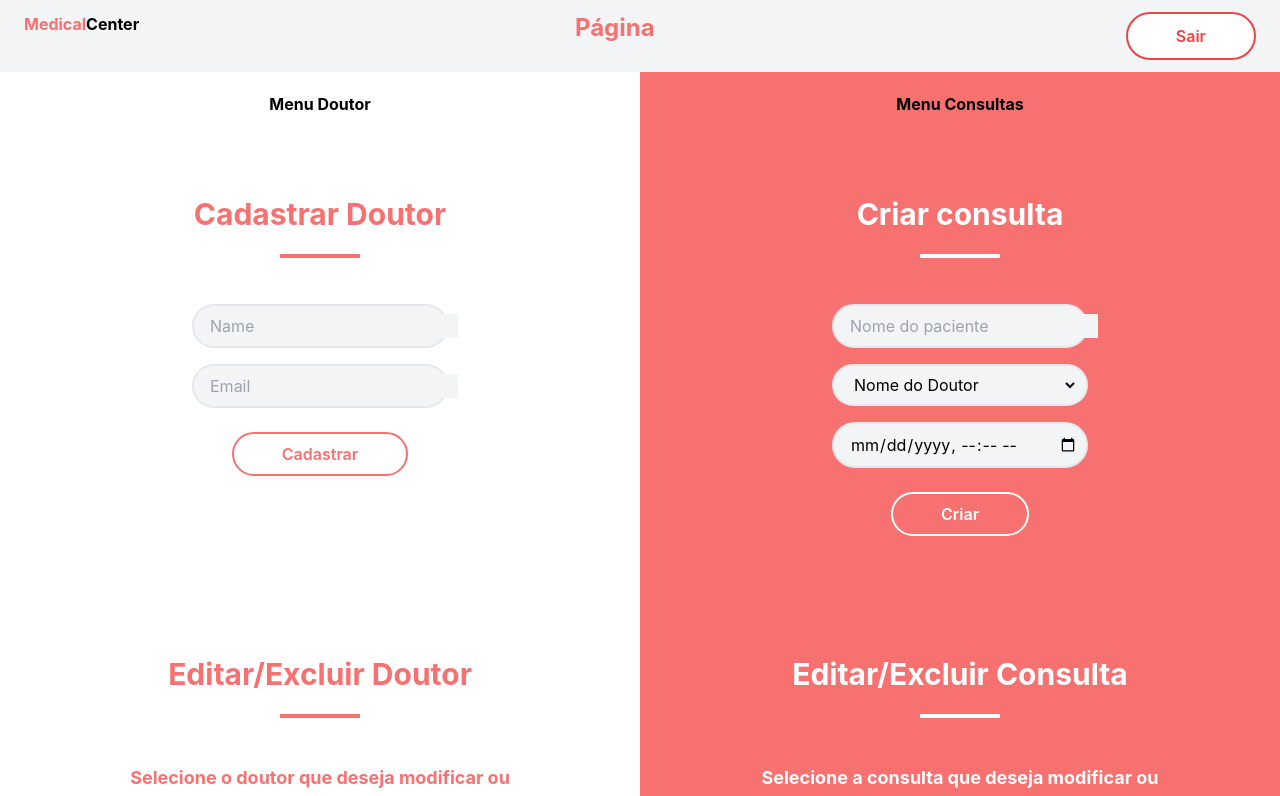
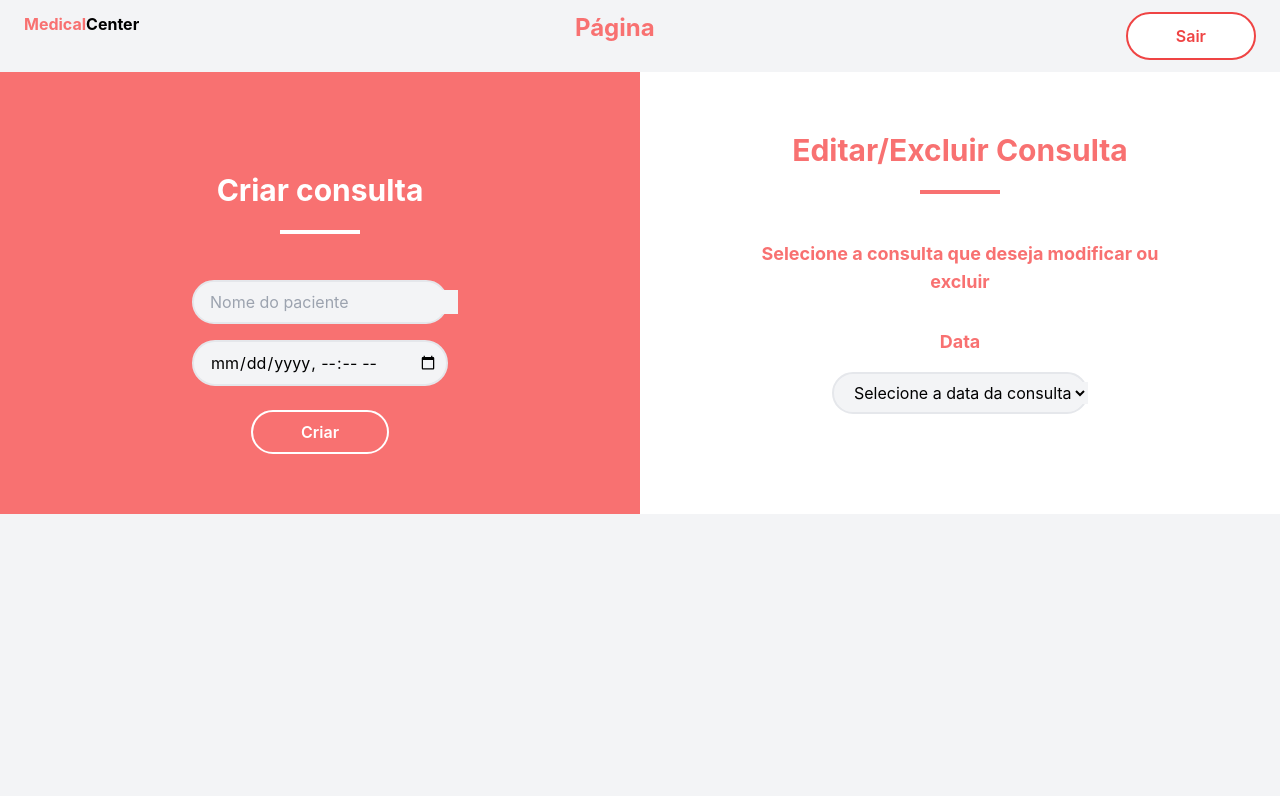
Before and after one commit to enzoggqs/medical-center, a React (Create React App) app in the folder medical-center-front/: page / in a window 1280 px wide. Shown: the top 796 px of the page. Built offline with nearby package versions, Linux system fonts and the light colour scheme; sample sign-in values are in the browser's storage.

Commit message:
Adding doctorPage to HomePage

```diff
--- a/medical-center-front/src/pages/HomePage/index.jsx
+++ b/medical-center-front/src/pages/HomePage/index.jsx
@@ -3,6 +3,8 @@ import { useState } from "react";
 import AppointmentsTable from "../../components/AppointmentsTable";
 import DoctorsList from "../../components/DoctorsList";
 import FormAddDoctor from "../../components/FormAddDoctor";
+import FormDoctorCreateAppointment from "../../components/FormDoctorCreateAppointment";
+import FormDoctorEditAppointment from "../../components/FormDoctorEditAppointment";
 import FormEditDoctor from "../../components/FormEditDoctor";
 import FormSecretaryCreateAppointment from "../../components/FormSecretaryCreateAppointment";
 import FormSecretaryEditAppointment from "../../components/FormSecretaryEditAppointment";
@@ -18,11 +20,15 @@ import {
   editDoctor,
   deleteDoctor,
   secretaryEditAppointment,
-  secretaryDeleteAppointment
+  secretaryDeleteAppointment,
+  getDoctorAppointments,
+  doctorCreateAppointment,
+  doctorEditAppointment,
+  doctorDeleteAppointment
 } from "../../services/api";
 
 const HomePage = () => {
-    const { authenticated, logout, user } = useContext(AuthContext)
+    const { user } = useContext(AuthContext)
     const [doctors, setDoctors] = useState([])
     const [appointments, setAppointments] = useState([]);
     const [loading, setLoading] = useState(true);
@@ -38,7 +44,6 @@ const HomePage = () => {
     const [showDoctorToChangeFields, setShowDoctorToChangeFields] = useState(false);
     const [doctorNewName, setDoctorNewName] = useState(null);
 
-    const [showAppointmentToChangeFields, setShowAppointmentToChangeFields] = useState(false);
     const [appointmentToChange, setAppointmentToChange] = useState(null);
     const [appointmentToChangeDate, setAppointmentToChangeDate] = useState(null);
     const [appointmentsForDate, setAppointmentsForDate] = useState(null);
@@ -46,16 +51,23 @@ const HomePage = () => {
     const [appointmentNewDate, setAppointmentNewDate] = useState('');
 
     useEffect(() => {
-        console.log(user, appointments);
+        console.log(user);
         if(user.userType === 2){
             (async () => {
                 const allDoctors = await getDoctors();
                 setDoctors(allDoctors.data.doctors);
 
                 const allAppointments =  await getSecretaryAppointments();
-                console.log(allAppointments.data, allDoctors.data)
                 setAppointments(allAppointments.data);
 
+                setLoading(false);
+            })();
+        }
+        if(user.userType == 1){
+          (async () => {
+            const allAppointments =  await getDoctorAppointments();
+            setAppointments(allAppointments.data);
+            setAppointmentDoctor(user.id)
             setLoading(false);
         })();
         }
@@ -80,11 +92,9 @@ const HomePage = () => {
 
     useEffect(() => {
     if(appointmentToChange !== null) {
-      setShowAppointmentToChangeFields(true);
       setAppointmentNewPatient(appointments.find((ap) => ap.id == appointmentToChange).patientName)
 
     }else {
-      setShowAppointmentToChangeFields(false);
       setAppointmentNewPatient('Digite o novo nome do paciente')
       setAppointmentNewDate('')
     }
@@ -92,7 +102,6 @@ const HomePage = () => {
     }, [appointmentToChange])
 
     const handleCreateDoctor = async (e) => {
-        console.log('oi')
         e.preventDefault();
 
         await createDoctor(doctorToCreateName, doctorToCreateEmail)
@@ -106,10 +115,14 @@ const HomePage = () => {
       e.preventDefault();
       var date = new Date(appointmentDate);
 
-      // console.log(appointmentPatient, appointmentDoctor, date.toISOString())
 
+      if(user.userType == 2){
         await secretaryCreateAppointment(appointmentPatient, appointmentDoctor, date.toISOString())
-      const allAppointments =  await getSecretaryAppointments();
+        var allAppointments =  await getSecretaryAppointments();
+      } else {
+        await doctorCreateAppointment(appointmentDoctor, appointmentPatient, date.toISOString())
+        var allAppointments =  await getDoctorAppointments();
+      }
       await setAppointments(allAppointments.data);
       await setAppointmentPatient('');
       await setAppointmentDoctor(null);
@@ -129,7 +142,6 @@ const HomePage = () => {
     const handleDeleteDoctor = async (e) => {
       e.preventDefault();
 
-      console.log(doctorToChange);
       await deleteDoctor(doctorToChange);
 
       const allDoctors = await getDoctors();
@@ -146,6 +158,7 @@ const HomePage = () => {
       e.preventDefault();
       var date = new Date(appointmentNewDate);
 
+      if(user.userType == 2){
         if(!appointmentNewDate) {
           await secretaryEditAppointment(
             0,
@@ -159,11 +172,27 @@ const HomePage = () => {
             parseInt(appointmentToChange)
           )
         }
-
-      const allAppointments =  await getSecretaryAppointments();
-      await setAppointments(allAppointments.data);
+        var allAppointments =  await getSecretaryAppointments();
         const allDoctors = await getDoctors();
         await setDoctors(allDoctors.data.doctors);
+      } else {
+        if(!appointmentNewDate) {
+          await doctorEditAppointment(
+            0,
+            appointmentNewPatient,
+            parseInt(appointmentToChange)
+          )
+        } else {
+          await doctorEditAppointment(
+            date,
+            appointmentNewPatient,
+            parseInt(appointmentToChange)
+          )
+        }
+        var allAppointments =  await getDoctorAppointments();
+      }
+
+      await setAppointments(allAppointments.data);
       await setAppointmentToChangeDate(null)
       await setAppointmentsForDate(null)
       await setAppointmentToChange(null)
@@ -172,14 +201,13 @@ const HomePage = () => {
     const handleSecretaryDeleteAppointment = async (e) => {
       e.preventDefault();
 
-      console.log(appointmentToChange)
       await secretaryDeleteAppointment(appointmentToChange);
 
       const allAppointments =  await getSecretaryAppointments();
       setAppointments(allAppointments.data);
 
       await setAppointmentToChange(null)
-      await setShowAppointmentToChangeFields(false);
+      await setAppointmentToChangeDate(null)
     }
 
     if(loading) {
@@ -190,6 +218,8 @@ const HomePage = () => {
         <div className="flex min-h-screen flex-col items-center justify-center bg-gray-100">
           <div className="flex w-full flex-1 flex-col items-center justify-center text-center">
             <Header />
+            {user.userType == 2 ? (
+              <>
                 <div className="bg-white flex w-full">
                   <FormAddDoctor
                     setDoctorToCreateName={setDoctorToCreateName}
@@ -244,6 +274,34 @@ const HomePage = () => {
                       <AppointmentsTable doctors={doctors} appointments={appointments} />
                   </div>
                 </div>
+                </>
+              )
+                :
+              (
+                <div className="bg-white flex w-full mb-auto">
+                  <FormDoctorCreateAppointment
+                    handleCreateAppointment={handleCreateAppointment}
+                    setAppointmentPatient={setAppointmentPatient}
+                    appointmentPatient={appointmentPatient}
+                    setAppointmentDate={setAppointmentDate}
+                    appointmentDate={appointmentDate}
+                  />
+                  <FormDoctorEditAppointment
+                    appointments={appointments}
+                    appointmentToChange={appointmentToChange}
+                    appointmentToChangeDate={appointmentToChangeDate}
+                    appointmentsForDate={appointmentsForDate}
+                    setAppointmentToChange={setAppointmentToChange}
+                    setAppointmentToChangeDate={setAppointmentToChangeDate}
+                    handleEditAppointment={handleEditAppointment}
+                    appointmentNewPatient={appointmentNewPatient}
+                    setAppointmentNewPatient={setAppointmentNewPatient}
+                    setAppointmentNewDate={setAppointmentNewDate}
+                    handleSecretaryDeleteAppointment={handleSecretaryDeleteAppointment}
+                  />
+                </div>
+              )
+            }
           </div>
         </div>
     )
```
Lines whose indentation alone changed are shown as unchanged.
